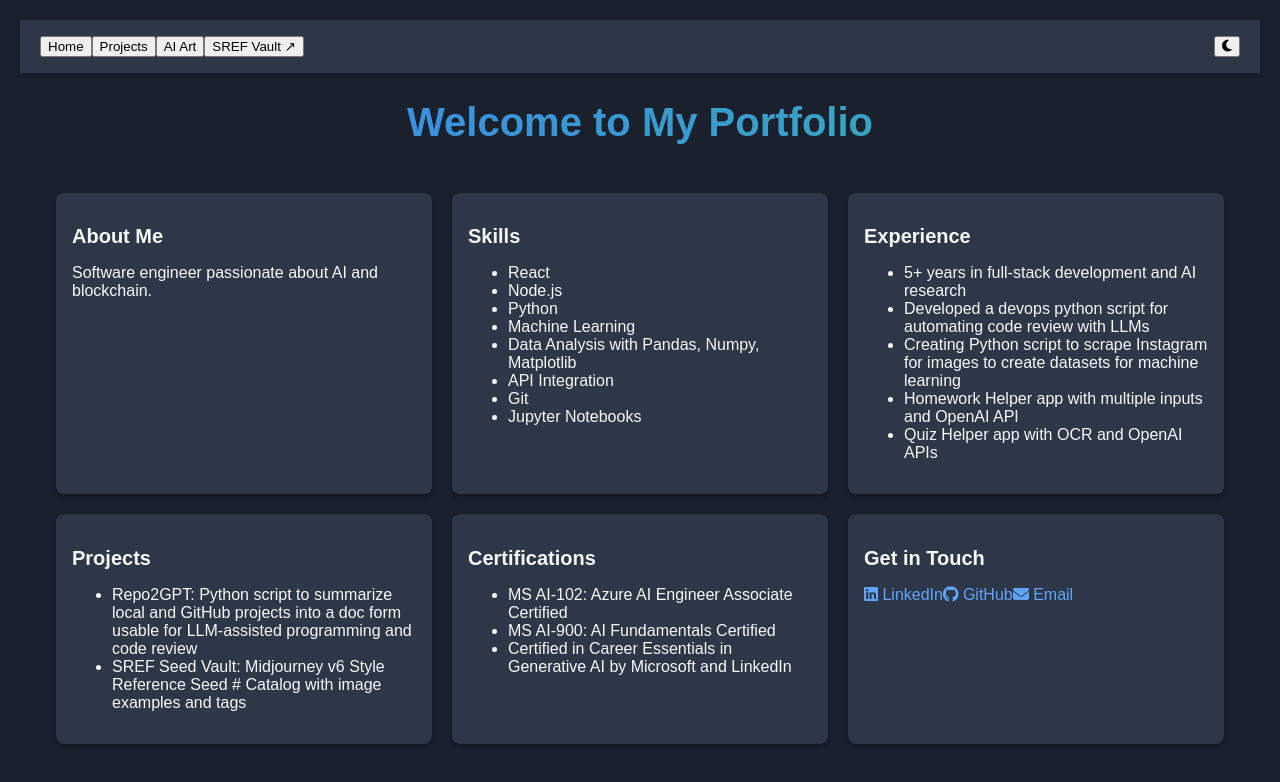
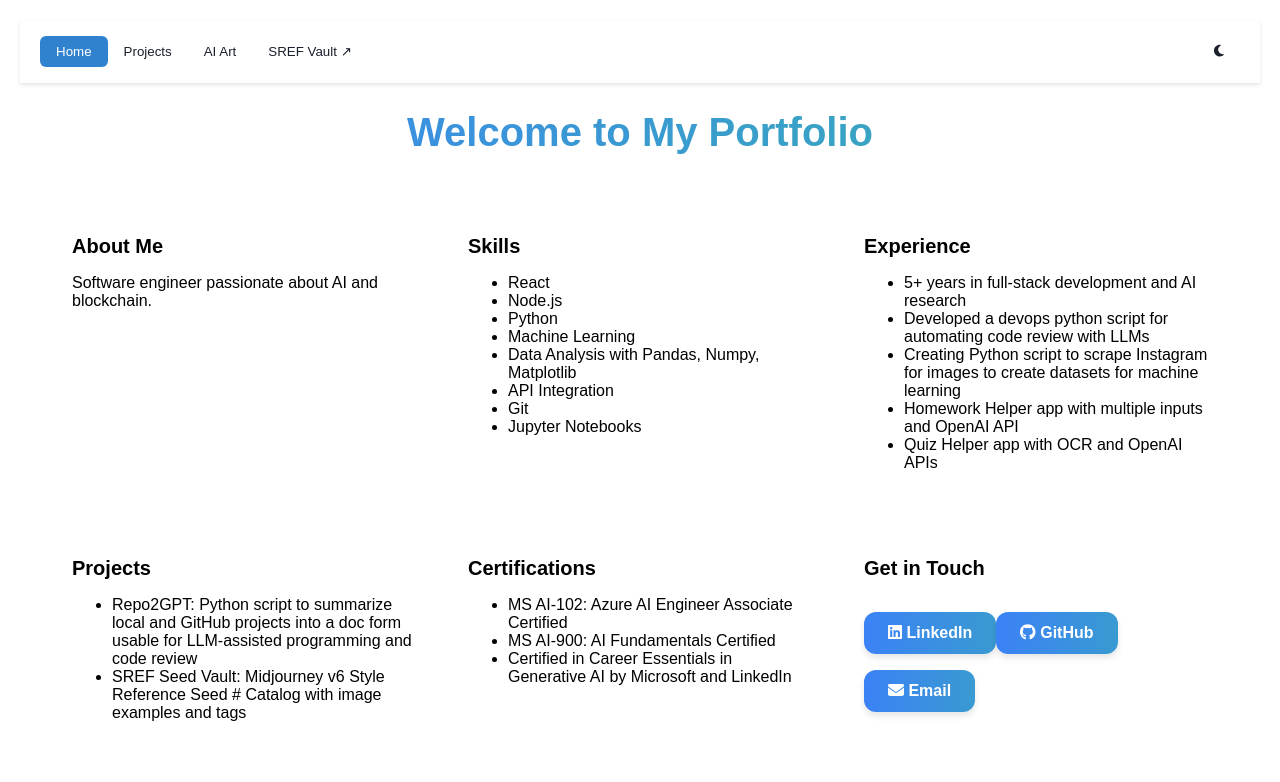
Before and after one commit to alexkorol/alexkorol.github.io, a React (Create React App) app: page / in a window 1280 px wide. Shown: the top 782 px of the page. Built offline with nearby package versions, Linux system fonts and the light colour scheme.

Commit message:
fix dark mode

```diff
--- a/src/App.css
+++ b/src/App.css
@@ -1,27 +1,96 @@
 :root {
-  --bg-color: #1a202c;
-  --text-color: #f7fafc;
-  --card-bg: #2d3748;
-  --card-shadow: 0 4px 6px -1px rgba(0, 0, 0, 0.2), 0 2px 4px -1px rgba(0, 0, 0, 0.12);
-  --card-hover-shadow: 0 10px 15px -3px rgba(0, 0, 0, 0.2), 0 4px 6px -2px rgba(0, 0, 0, 0.1);
-  --navbar-bg: #2d3748;
-  --navbar-text: #f7fafc;
-  --navbar-hover: #4a5568;
-  --link-color: #60a5fa;
-  --link-hover-color: #93c5fd;
+  --bg-color-light: #f7fafc;
+  --text-color-light: #1a202c;
+  --card-bg-light: #ffffff;
+  --card-shadow-light: 0 4px 6px -1px rgba(0, 0, 0, 0.1), 0 2px 4px -1px rgba(0, 0, 0, 0.06);
+  --card-hover-shadow-light: 0 10px 15px -3px rgba(0, 0, 0, 0.1), 0 4px 6px -2px rgba(0, 0, 0, 0.05);
+  --navbar-bg-light: #ffffff;
+  --navbar-text-light: #1a202c;
+  --navbar-hover-light: #edf2f7;
+  --link-color-light: #3182ce;
+  --link-hover-color-light: #63b3ed;
+
+  --bg-color-dark: #1a202c;
+  --text-color-dark: #e2e8f0;
+  --card-bg-dark: #2d3748;
+  --card-shadow-dark: 0 4px 6px -1px rgba(0, 0, 0, 0.2), 0 2px 4px -1px rgba(0, 0, 0, 0.12);
+  --card-hover-shadow-dark: 0 10px 15px -3px rgba(0, 0, 0, 0.2), 0 4px 6px -2px rgba(0, 0, 0, 0.1);
+  --navbar-bg-dark: #2d3748;
+  --navbar-text-dark: #e2e8f0;
+  --navbar-hover-dark: #4a5568;
+  --link-color-dark: #63b3ed;
+  --link-hover-color-dark: #90cdf4;
 }
 
-.dark {
-  --bg-color: #1a202c;
-  --text-color: #f7fafc;
-  --card-bg: #2d3748;
-  --card-shadow: 0 4px 6px -1px rgba(0, 0, 0, 0.2), 0 2px 4px -1px rgba(0, 0, 0, 0.12);
-  --card-hover-shadow: 0 10px 15px -3px rgba(0, 0, 0, 0.2), 0 4px 6px -2px rgba(0, 0, 0, 0.1);
-  --navbar-bg: #2d3748;
-  --navbar-text: #f7fafc;
-  --navbar-hover: #4a5568;
-  --link-color: #60a5fa;
-  --link-hover-color: #93c5fd;
+body {
+  font-family: 'Inter', sans-serif;
+  background-color: var(--bg-color-light);
+  color: var(--text-color-light);
+  transition: background-color 0.3s, color 0.3s;
+}
+
+body.dark {
+  background-color: var(--bg-color-dark);
+  color: var(--text-color-dark);
+}
+
+.navbar {
+  background-color: var(--navbar-bg-light);
+  box-shadow: 0 2px 4px rgba(0, 0, 0, 0.1);
+}
+
+.dark .navbar {
+  background-color: var(--navbar-bg-dark);
+}
+
+.navbar-button {
+  color: var(--navbar-text-light);
+  background-color: transparent;
+  border: none;
+  padding: 0.5rem 1rem;
+  border-radius: 0.375rem;
+  transition: background-color 0.3s, color 0.3s;
+}
+
+.dark .navbar-button {
+  color: var(--navbar-text-dark);
+}
+
+.navbar-button:hover {
+  background-color: var(--navbar-hover-light);
+}
+
+.dark .navbar-button:hover {
+  background-color: var(--navbar-hover-dark);
+}
+
+.navbar-button.active {
+  background-color: var(--link-color-light);
+  color: white;
+}
+
+.dark .navbar-button.active {
+  background-color: var(--link-color-dark);
+}
+
+.card {
+  background-color: var(--card-bg-light);
+  box-shadow: var(--card-shadow-light);
+  transition: box-shadow 0.3s, transform 0.3s;
+}
+
+.dark .card {
+  background-color: var(--card-bg-dark);
+  box-shadow: var(--card-shadow-dark);
+}
+
+.card:hover {
+  box-shadow: var(--card-hover-shadow-light);
+  transform: translateY(-5px);
+}
+
+.dark .card:hover {
+  box-shadow: var(--card-hover-shadow-dark);
 }
 
 nav {
@@ -48,17 +117,47 @@ nav .container .nav-links {
 nav .container .nav-links a {
   color: var(--navbar-text);
   text-decoration: none;
-  padding: 1rem 2rem;
-  border-radius: 0.5rem;
+  padding: 0.75rem 1.5rem;
+  border-radius: 0.75rem;
   transition: background-color 0.3s, color 0.3s, transform 0.3s;
   font-weight: bold;
   margin: 0 1.5rem; /* Increased margin for better spacing */
+  background: linear-gradient(to right, #3b82f6, #38b2ac);
+  background-size: 200% auto;
+  color: white;
+  box-shadow: 0 4px 6px rgba(0, 0, 0, 0.1);
+  position: relative;
+  overflow: hidden;
+  border-radius: 1.5rem; /* Added for smoother edges */
+  border: none; /* Ensure no border */
+  width: auto; /* Reset width to auto */
+  display: flex;
+  align-items: center;
+  justify-content: center;
+  text-align: center;
+}
+
+nav .container .nav-links a::before {
+  content: '';
+  position: absolute;
+  top: 0;
+  left: 0;
+  width: 100%;
+  height: 100%;
+  background: linear-gradient(45deg, transparent, rgba(255, 255, 255, 0.3), transparent);
+  transition: transform 0.5s;
+  transform: scale(0);
+  transform-origin: center;
+}
+
+nav .container .nav-links a:hover::before {
+  transform: scale(1);
 }
 
 nav .container .nav-links a:hover {
-  background-color: var(--navbar-hover);
-  color: var(--link-hover-color);
+  background-position: right center;
   transform: scale(1.05);
+  box-shadow: 0 6px 8px rgba(0, 0, 0, 0.2);
 }
 
 nav .container .theme-toggle {
@@ -68,6 +167,14 @@ nav .container .theme-toggle {
   color: var(--navbar-text);
   font-size: 1.25rem;
   transition: color 0.3s;
+  border-radius: 50%; /* Make the button round */
+  padding: 0.5rem; /* Add some padding for better appearance */
+  width: 40px; /* Ensure it's round */
+  height: 40px; /* Ensure it's round */
+  display: flex;
+  align-items: center;
+  justify-content: center;
+  box-shadow: 0 2px 4px rgba(0, 0, 0, 0.1);
 }
 
 nav .container .theme-toggle:hover {
@@ -101,13 +208,23 @@ body {
 }
 
 a {
-  color: var(--link-color);
+  color: white;
   text-decoration: none;
-  transition: color 0.3s;
+  padding: 0.75rem 1.5rem;
+  border-radius: 0.75rem;
+  transition: background-color 0.3s, color 0.3s, transform 0.3s;
+  font-weight: bold;
+  background: linear-gradient(to right, #3b82f6, #38b2ac);
+  background-size: 200% auto;
+  display: inline-block;
+  margin-top: 1rem;
+  box-shadow: 0 4px 6px rgba(0, 0, 0, 0.1);
 }
 
 a:hover {
-  color: var(--link-hover-color);
+  background-position: right center;
+  transform: scale(1.05);
+  box-shadow: 0 6px 8px rgba(0, 0, 0, 0.2);
 }
 
 .container {
@@ -139,6 +256,11 @@ h1 {
   box-shadow: var(--card-shadow);
   padding: 1rem;
   transition: all 0.3s ease;
+  color: var(--text-color); /* Ensure text color is set based on theme */
+}
+
+[data-theme='dark'] .card {
+  color: var(--text-color-dark); /* Ensure text color is set based on theme */
 }
 
 .card:hover {
--- a/src/App.js
+++ b/src/App.js
@@ -10,28 +10,17 @@ import { faEnvelope, faSun, faMoon } from '@fortawesome/free-solid-svg-icons';
 
 function App() {
   const [activeSection, setActiveSection] = useState('home');
-  const [scrollProgress, setScrollProgress] = useState(0);
-  const [footerVisible, setFooterVisible] = useState(false);
   const [darkMode, setDarkMode] = useState(false);
 
   const navItems = ['Home', 'Projects', 'AI Art', 'SREF Vault'];
 
   useEffect(() => {
-    const handleScroll = () => {
-      const totalScroll = document.documentElement.scrollHeight - window.innerHeight;
-      const currentScroll = window.pageYOffset;
-      setScrollProgress((currentScroll / totalScroll) * 100);
-
-      if (currentScroll + window.innerHeight >= document.documentElement.scrollHeight) {
-        setFooterVisible(true);
-      } else {
-        setFooterVisible(false);
-      }
-    };
-
-    window.addEventListener('scroll', handleScroll);
-    return () => window.removeEventListener('scroll', handleScroll);
-  }, []);
+    if (darkMode) {
+      document.body.classList.add('dark');
+    } else {
+      document.body.classList.remove('dark');
+    }
+  }, [darkMode]);
 
   const renderSection = (section) => {
     switch (section) {
@@ -45,64 +34,40 @@ function App() {
   };
 
   return (
-    <div className={`min-h-screen ${darkMode ? 'dark' : ''}`}>
-      <div className="fixed top-0 left-0 h-1 bg-blue-500" style={{ width: `${scrollProgress}%` }} />
-
-      <nav className="sticky top-0 bg-white dark:bg-gray-800 shadow-md z-10">
+    <div className="min-h-screen">
+      <nav className="navbar sticky top-0 z-10">
         <div className="container mx-auto px-6 py-3 flex justify-between items-center">
-          <div className="flex justify-center space-x-6">
+          <div className="flex space-x-4">
             {navItems.map((item) => (
               <button
                 key={item}
-                className={`px-3 py-2 rounded-md text-sm font-medium transition-all duration-300 ${
-                  activeSection === item.toLowerCase()
-                    ? 'bg-blue-500 text-white shadow-lg'
-                    : 'text-navbar-button dark:text-gray-300 hover:bg-gray-200 dark:hover:bg-gray-700'
+                className={`navbar-button ${
+                  activeSection === item.toLowerCase() ? 'active' : ''
                 }`}
                 onClick={() => {
                   if (item === 'SREF Vault') {
                     window.open('https://alexkorol.github.io/seedvault', '_blank');
-                  } else if (item === 'Get in Touch') {
-                    // Handle the 'Get in Touch' button click
                   } else {
                     setActiveSection(item.toLowerCase());
                   }
                 }}
               >
-                {item === 'Home' ? 'Home' : item} {item === 'SREF Vault' && <span>↗</span>}
+                {item} {item === 'SREF Vault' && <span>↗</span>}
               </button>
             ))}
           </div>
           <button
-            className="text-gray-600 dark:text-gray-300 p-2 rounded-full hover:bg-gray-200 dark:hover:bg-gray-700 transition-all duration-300"
+            className="navbar-button"
             onClick={() => setDarkMode(!darkMode)}
           >
-            {darkMode ? <FontAwesomeIcon icon={faSun} /> : <FontAwesomeIcon icon={faMoon} />}
+            <FontAwesomeIcon icon={darkMode ? faSun : faMoon} />
           </button>
         </div>
       </nav>
 
       <main className="container mx-auto px-6 py-16">
-        {activeSection === 'get in touch' ? (
-          <div className="text-center">
-            <h1 className="text-4xl font-bold mb-12 text-center bg-clip-text text-transparent bg-gradient-to-r from-blue-500 to-teal-400">Get in Touch</h1>
-            <p>
-              <a href="https://www.linkedin.com/in/alexei-korol/" target="_blank" rel="noopener noreferrer">
-                <FontAwesomeIcon icon={faLinkedin} className="mr-2" />
-              </a>
-              <a href="https://github.com/alexkorol" target="_blank" rel="noopener noreferrer">
-                <FontAwesomeIcon icon={faGithub} className="mr-2" />
-              </a>
-              <a href="mailto:korolalexei@gmail.com">
-                <FontAwesomeIcon icon={faEnvelope} className="mr-2" />
-              </a>
-            </p>
-          </div>
-        ) : (
-          renderSection(activeSection)
-        )}
+        {renderSection(activeSection)}
       </main>
-
     </div>
   );
 }
```
